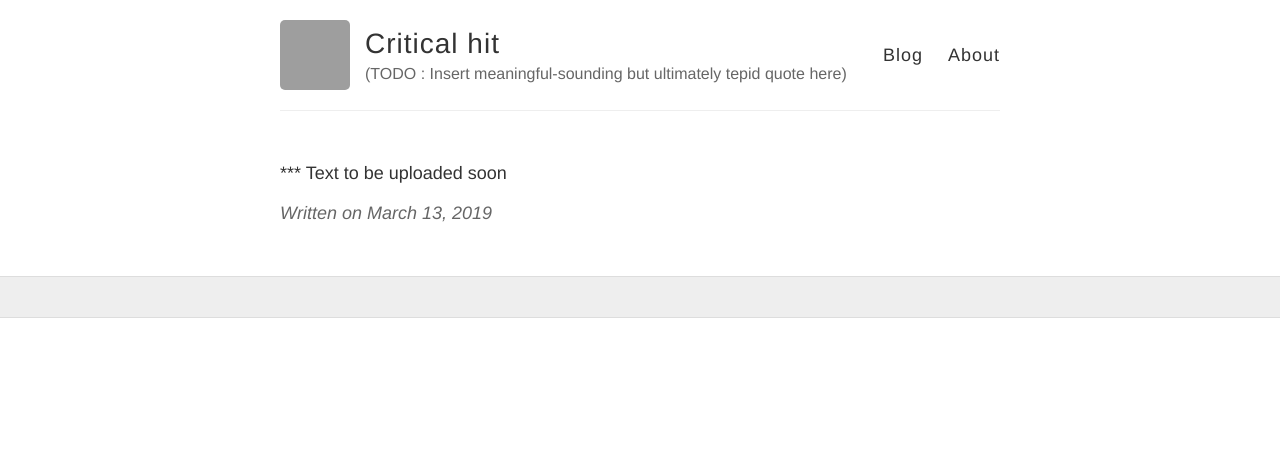
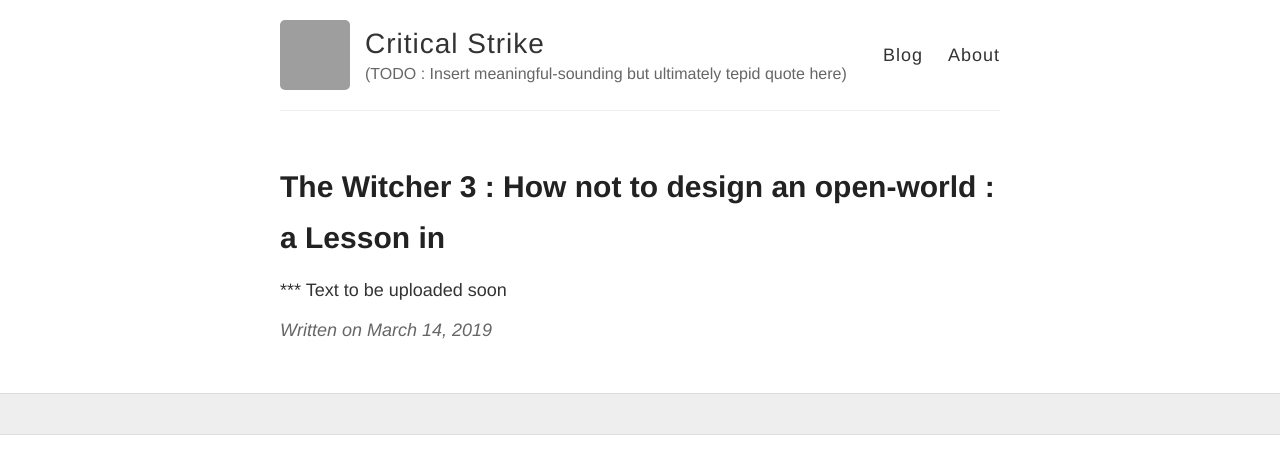
Before and after one commit to s-mackeo/maqe-crit.github.io, a Jekyll site: the page built from _posts/2019-3-14-TW3.md, in a window 1280 px wide. Shown: the top 474 px of the page. Built offline with Jekyll 4.4.1, drawn with Linux system fonts in a browser that asks for light colours; our own code applies the rules of GitHub Pages for plain Markdown files; grey boxes are pictures that could not be loaded.

Commit message:
some titles update

```diff
--- a/_config.yml
+++ b/_config.yml
@@ -3,7 +3,7 @@
 #
 
 # Name of your site (displayed in the header)
-name: Critical hit
+name: Critical Strike
 
 # Short bio or description (displayed in the header)
 description: "(TODO : Insert meaningful-sounding but ultimately tepid quote here)"
--- a/_posts/2019-3-14-TW3.md
+++ b/_posts/2019-3-14-TW3.md
@@ -1,6 +1,6 @@
 ---
 layout: post
-title: The Witcher 3 : How not to design an open-world : a Lesson in
+title: "The Witcher 3 : How not to design an open-world : a Lesson in"
 ---
 
 *** Text to be uploaded soon
```
